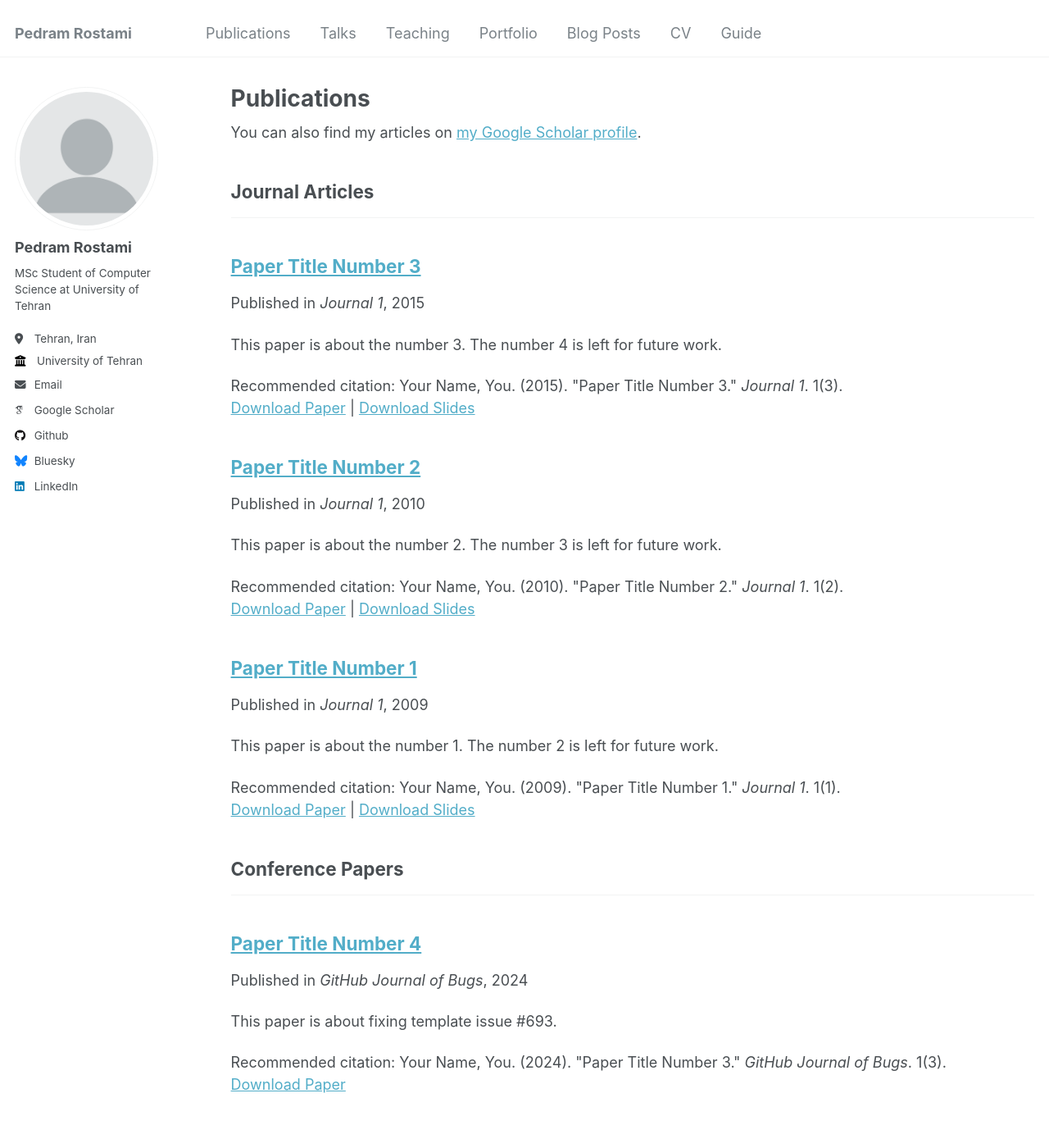
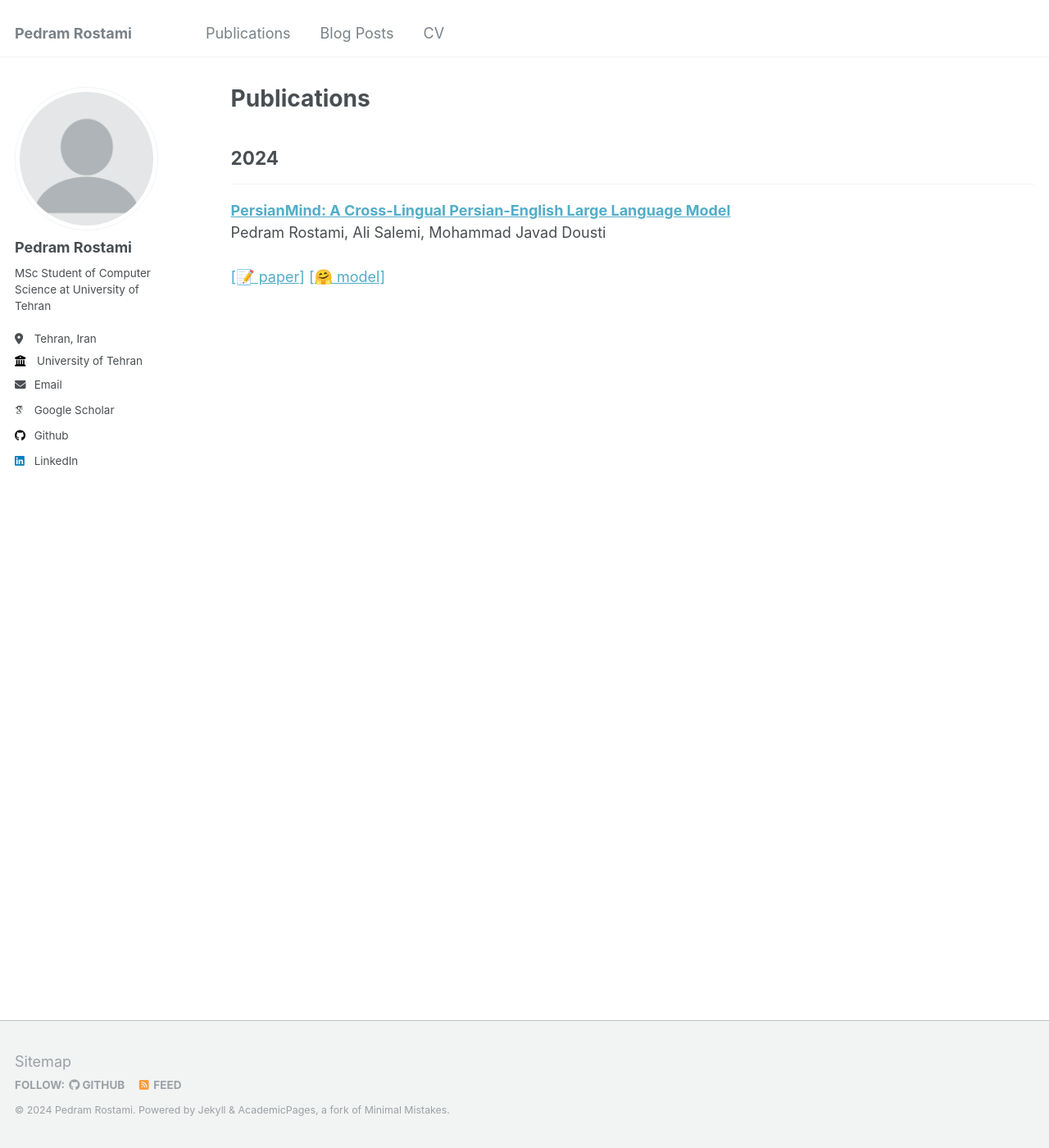
Before and after one commit to pedramrst/pedramrst.github.io, a Jekyll site: the page built from _pages/publications.md, in a window 1280 px wide and 1400 px high. Shown: the whole window at 82% size. Built offline with Jekyll 4.4.1, drawn with Linux system fonts in a browser that asks for light colours; some web fonts are replaced.

```diff
--- a/_config.yml
+++ b/_config.yml
@@ -43,12 +43,12 @@ author:
   # bitbucket        : # Username - Update with your username on the site
   # codepen          : # Username
   # dribbble         : # Username
-  github           : "https://github.com/pedramrst"
+  github           : "pedramrst"
   kaggle           : # Username
   stackoverflow    : # User number or user number and name (i.e., use "1" or "1/jeff-atwood")
 
   # Social media
-  bluesky          : "bsky.app" # Replace this with you Bluesky username
+  bluesky          : # "bsky.app" # Replace this with you Bluesky username
   facebook         : # Username
   flickr           : # Username
   foursquare       : # Username
@@ -57,7 +57,7 @@ author:
   keybase          : # Username
   instagram        : # Username
   lastfm           : # Username
-  linkedin         : "www.linkedin.com/in/pedram-rostami"
+  linkedin         : "pedram-rostami"
   mastodon         : # URL
   medium           : # URL
   pinterest        : # Username
--- /dev/null
+++ b/_pages/publications.md
@@ -0,0 +1,16 @@
+---
+layout: archive
+title: "Publications"
+permalink: /publications/
+author_profile: true
+---
+
+<h2>2024</h2>
+<hr>
+
+<b>[PersianMind: A Cross-Lingual Persian-English Large Language Model
+](https://arxiv.org/abs/2401.06466)</b> <br>
+Pedram Rostami, Ali Salemi, Mohammad Javad Dousti<br>
+<br>
+[[📝 paper]](https://arxiv.org/abs/2401.06466)
+[[🤗 model]](https://huggingface.co/universitytehran/PersianMind-v1.0)
```
Also changed, not shown: _data/navigation.yml (+8 -8 lines).
